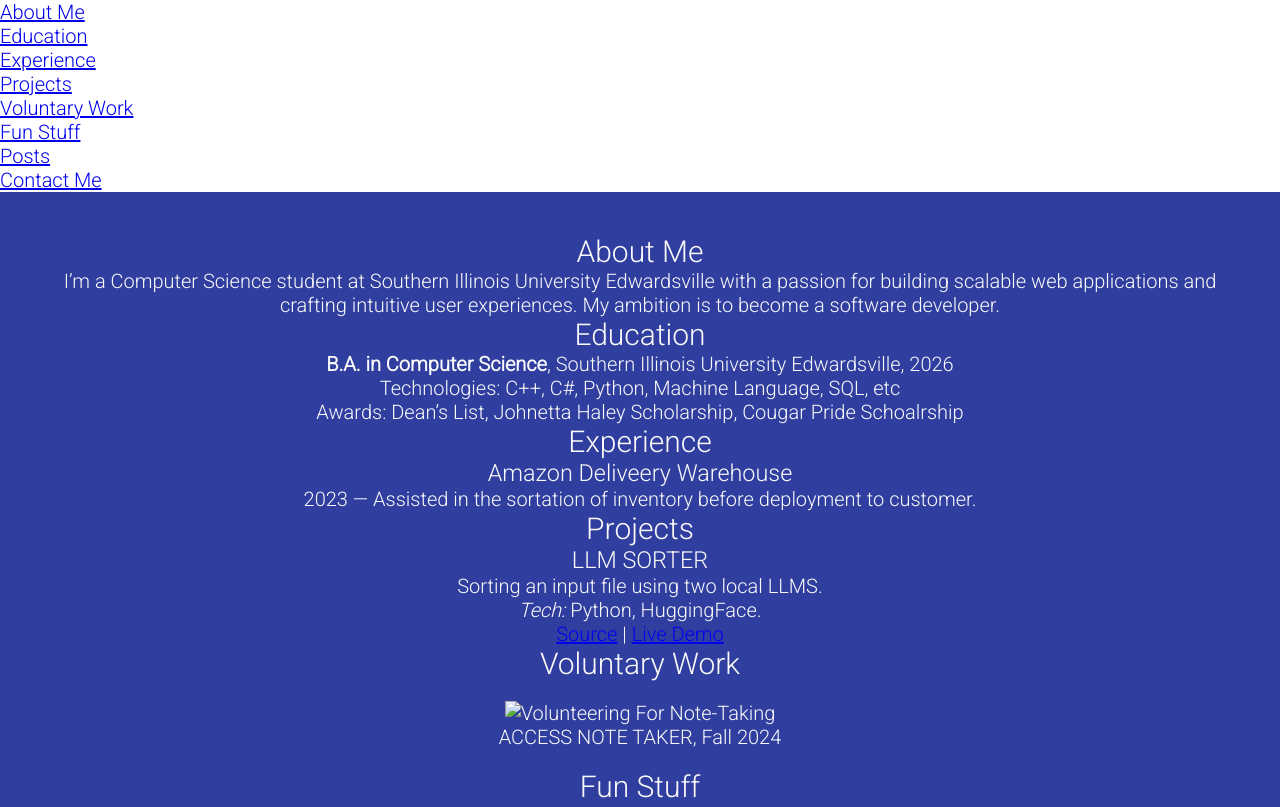
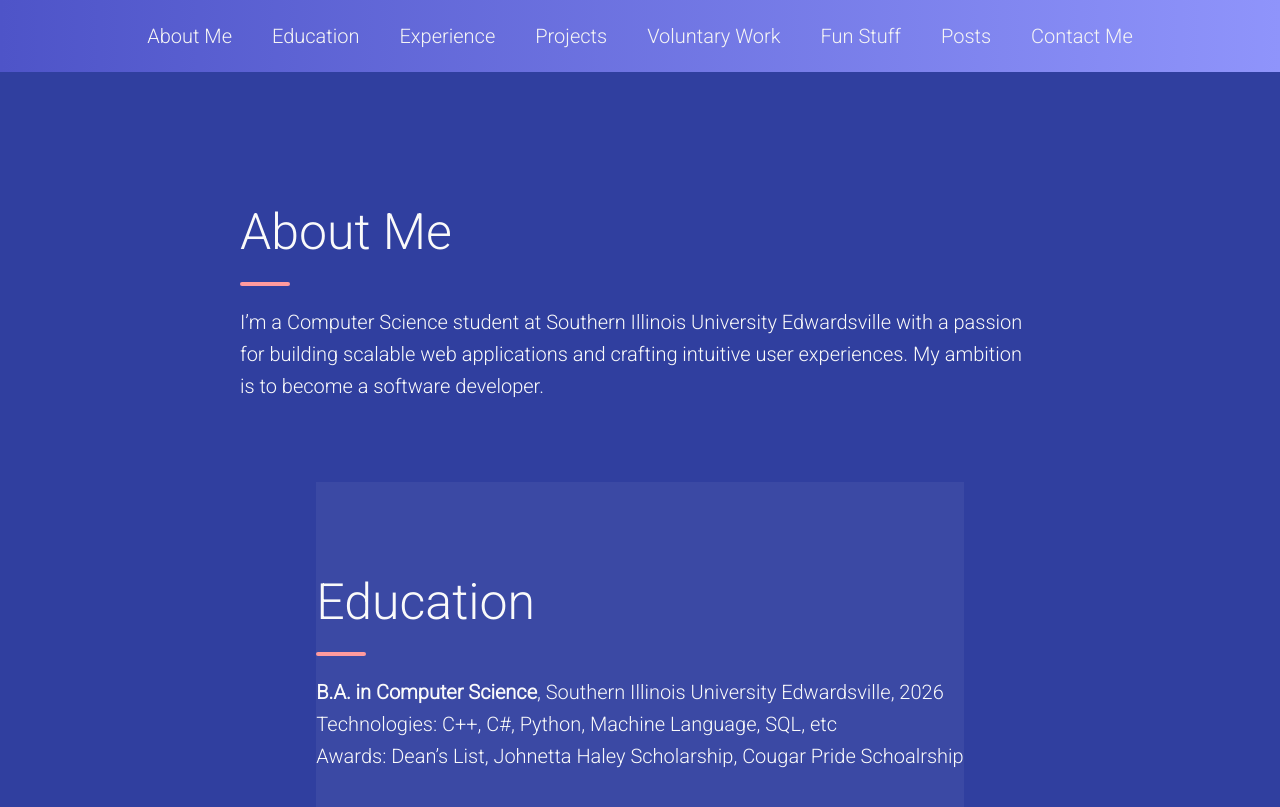
Before and after one commit to carlitodavis/carlitodavis.github.io, a plain HTML site: page index.html in a window 1280 px wide. Shown: the top 807 px of the page. Drawn offline with Linux system fonts and the light colour scheme.

Commit message:
Modified styles.css

```diff
--- a/css/styles.css
+++ b/css/styles.css
@@ -1,75 +1,196 @@
-/* Typography */
+/*====================================
+  Creative Styled CSS (styles.css)
+====================================*/
 
-html {
-	font-family: 'Roboto', sans-serif;
+:root {
+  /* Color palette */
+  --gradient-start: #4e54c8;
+  --gradient-end:   #8f94fb;
+  --accent-start:  #ff9a9e;
+  --accent-end:    #fad0c4;
+  --text-light:    #f5f5f5;
+  --text-dark:     #333333;
+  --bg-dark:       #1a1a2e;
+  --bg-light:      #ffffff;
+  --transition:    0.3s ease-in-out;
 }
 
-@media (min-width: 576px) {
-	html {
-		font-size: 14px;
-	}
+/* Global resets & typography */
+html {
+  font-family: 'Roboto', sans-serif;
+  background: var(--bg-dark);
+  color: var(--text-light);
+  scroll-behavior: smooth;
+  line-height: 1.6;
 }
 
-@media (min-width: 768px) {
-	html {
-		font-size: 16px;
-	}
+/* Responsive font scaling */
+@media (min-width: 576px) { html { font-size: 14px; } }
+@media (min-width: 768px) { html { font-size: 16px; } }
+@media (min-width: 992px) { html { font-size: 18px; } }
+@media (min-width: 1200px){ html { font-size: 20px; } }
+
+/* Navigation bar */
+header {
+  position: sticky;
+  top: 0;
+  background: linear-gradient(90deg, var(--gradient-start), var(--gradient-end));
+  padding: 1rem 2rem;
+  z-index: 100;
+}
+nav ul {
+  display: flex;
+  justify-content: center;
+  gap: 2rem;
+  margin: 0;
+  padding: 0;
+  list-style: none;
+}
+nav a {
+  text-decoration: none;
+  font-weight: 500;
+  color: var(--text-light);
+  position: relative;
+  transition: var(--transition);
+}
+nav a::after {
+  content: '';
+  position: absolute;
+  bottom: -4px;
+  left: 0;
+  width: 0;
+  height: 3px;
+  background: var(--accent-start);
+  transition: width var(--transition);
+}
+nav a:hover::after {
+  width: 100%;
 }
 
-@media (min-width: 992px) {
-	html {
-		font-size: 18px;
-	}
+/* Main layout */
+main {
+  display: flex;
+  flex-direction: column;
+  min-height: 100vh;
+  padding: 2rem;
+  text-align: center;
+  background: radial-gradient(circle at top left, var(--gradient-start), var(--bg-dark));
 }
 
-@media (min-width: 1200px) {
-	html {
-		font-size: 20px;
-	}
+/* Hero intro */
+.intro {
+  font-family: 'Reem Kufi', sans-serif;
+  font-size: 4rem;
+  background: var(--accent-gradient);
+  -webkit-background-clip: text;
+  -webkit-text-fill-color: transparent;
+  animation: fadeInUp 1s ease-out;
 }
 
-.icons-social i {
-	font-size: 3em;
+.tagline {
+  font-size: 1.75rem;
+  margin: 1rem 0 2rem;
+  font-weight: 300;
+  letter-spacing: 1px;
+  color: #e0e0e0;
+  animation: fadeInUp 1.2s ease-out;
 }
 
-/* Custom Styles */
-
-main {
-	display: flex;
-	flex-direction: column;
-	min-height: 100vh;
-	justify-content: center;
-	padding: 0 30px;
-	text-align: center;
+/* Section styling */
+section {
+  padding: 4rem 0;
+  max-width: 800px;
+  margin: 0 auto;
+  text-align: left;
+}
+section:nth-child(even) {
+  background: rgba(255, 255, 255, 0.05);
+}
+section h2 {
+  font-size: 2.5rem;
+  margin-bottom: 1rem;
+  position: relative;
+}
+section h2::after {
+  content: '';
+  display: block;
+  width: 50px;
+  height: 4px;
+  background: var(--accent-start);
+  margin-top: 0.5rem;
+  border-radius: 2px;
 }
 
-main > .intro {
-	font-family: 'Reem Kufi', sans-serif;
-	font-size: 3.75em;
-	font-weight: 600;
+/* Cards for projects */
+.project {
+  background: var(--bg-light);
+  color: var(--text-dark);
+  padding: 1.5rem;
+  margin-bottom: 2rem;
+  border-radius: 12px;
+  box-shadow: 0 8px 16px rgba(0,0,0,0.2);
+  transition: transform var(--transition), box-shadow var(--transition);
+}
+.project:hover {
+  transform: translateY(-5px);
+  box-shadow: 0 16px 32px rgba(0,0,0,0.3);
+}
+.project h3 {
+  margin-top: 0;
 }
 
-main > .tagline {
-	font-size: 1.5rem;
-	margin: 1.5rem 0;
-	font-weight: 100;
+/* Volunteering & Fun photos */
+figure {
+  margin: 2rem auto;
+  max-width: 600px;
+  border-radius: 12px;
+  overflow: hidden;
+  box-shadow: 0 8px 16px rgba(0,0,0,0.4);
+  transition: transform var(--transition);
+}
+figure:hover {
+  transform: scale(1.02);
+}
+figure img {
+  width: 100%;
+  display: block;
+}
+figcaption {
+  padding: 0.75rem;
+  background: rgba(0,0,0,0.6);
+  color: var(--text-light);
+  font-size: 0.95rem;
+  text-align: center;
 }
 
-.icons-social i {
-	padding: 10px;
+/* Social Icons in footer/contact */
+footer {
+  padding: 2rem;
+  background: linear-gradient(90deg, var(--gradient-end), var(--gradient-start));
+  text-align: center;
+}
+footer a {
+  color: var(--text-light);
+  margin: 0 1rem;
+  font-size: 2rem;
+  transition: var(--transition);
+}
+footer a:hover {
+  color: var(--accent-end);
+  transform: translateY(-3px);
 }
 
-.icons-social a {
-  text-decoration: none;
+/* Keyframe animations */
+@keyframes fadeInUp {
+  from {
+    opacity: 0;
+    transform: translateY(20px);
+  }
+  to {
+    opacity: 1;
+    transform: translateY(0);
+  }
 }
 
-.devto {
-	margin-bottom: -0.20rem;
-}
-
-.devto svg {
-	margin-bottom: -0.20rem;
-	margin-left: 0.675rem;;
-	width: 2.65rem;
-	height: 2.65rem;
-}
+/* Utility classes */
+.text-center { text-align: center; }
```
